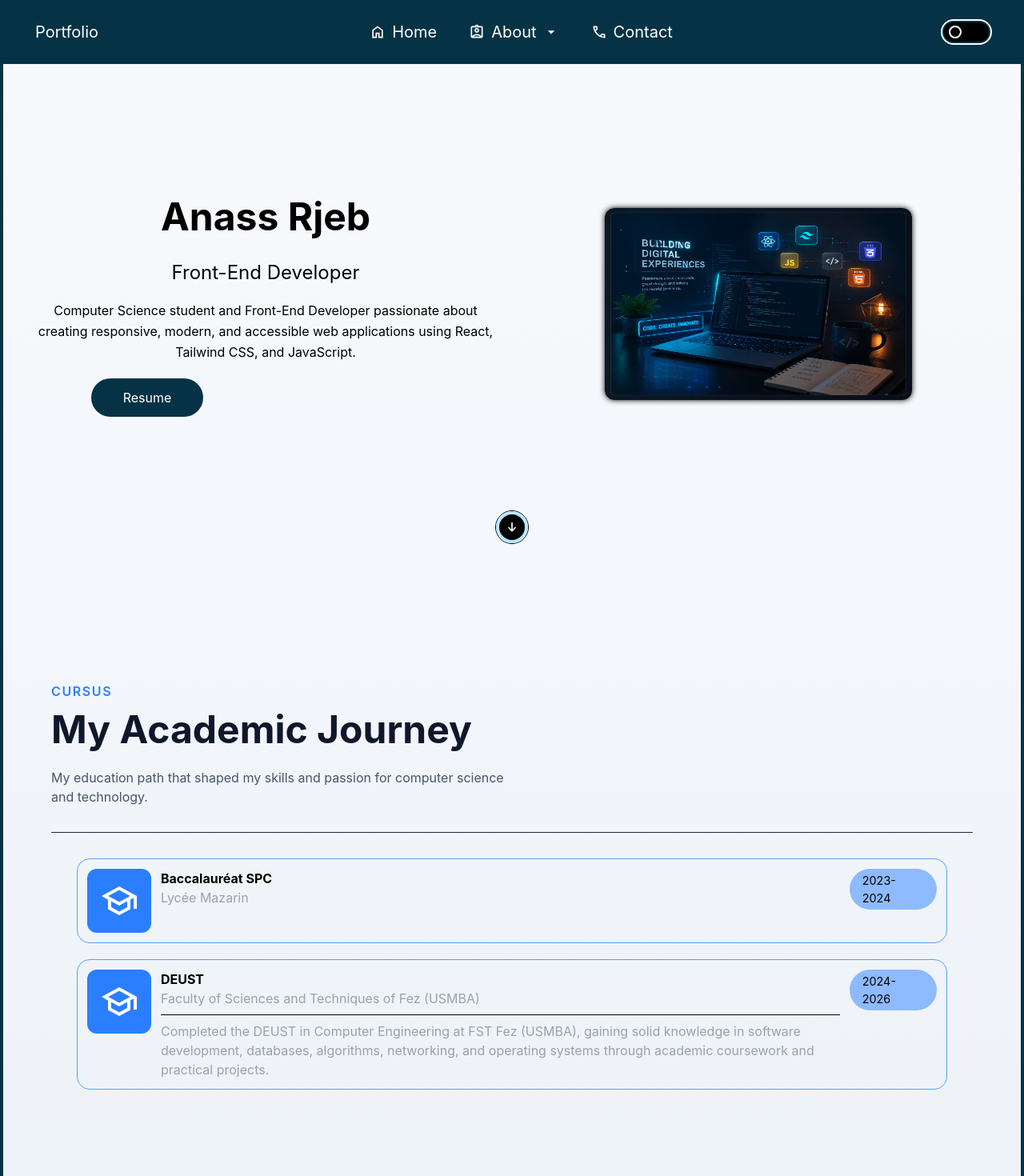
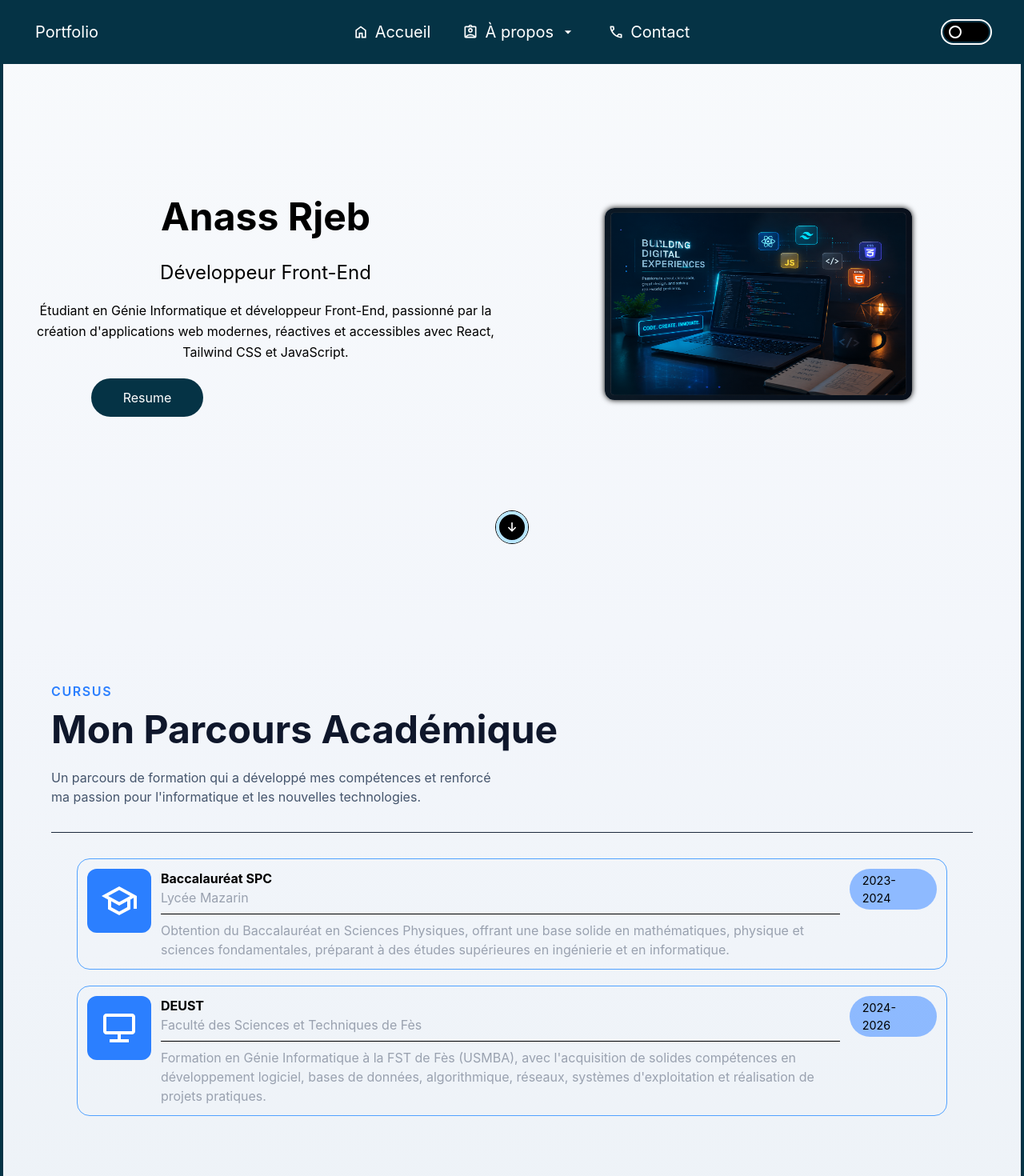
Before and after one commit to Rjeb-Anas/Portfolio--S, a React (Vite) app: page / in a window 1280 px wide. Shown: the top 1470 px of the page at 80% size. Built offline with nearby package versions, Linux system fonts and the light colour scheme.

Commit message:
Update portfolio

```diff
--- a/src/assets/index.jsx
+++ b/src/assets/index.jsx
@@ -5,7 +5,7 @@ import assignment from "./assignment.svg";
 import call from "./call.svg";
 import close from "./close.svg";
 import school from "./school.svg";
-
+import jamboard from "./jamboard.svg";
 export {
     arrowSvg,
     homeSvg,
@@ -14,4 +14,5 @@ export {
     call,
     close,
     school,
+    jamboard,
 };
--- a/src/components/Cursus.jsx
+++ b/src/components/Cursus.jsx
@@ -1,5 +1,6 @@
 import {
     school,
+    jamboard,
 } from "../assets";
 const Cursus = () => {
 
@@ -16,12 +17,11 @@ const Cursus = () => {
           </span>
 
           <h1 className="text-[clamp(2rem,5vw,3rem)] font-bold text-slate-900 dark:text-white">
-            My Academic Journey
+            Mon Parcours Académique
           </h1>
 
           <p className="max-w-xl text-slate-600 dark:text-slate-400 text-[clamp(0.9rem,1.5vw,1rem)]">
-            My education path that shaped my skills and passion for computer
-            science and technology.
+            Un parcours de formation qui a développé mes compétences et renforcé ma passion pour l'informatique et les nouvelles technologies.
           </p>
         </div>
         <hr className="border-slate-800" />
@@ -36,8 +36,10 @@ const Cursus = () => {
                   <div className="w-[80%] max-md:w-full flex flex-col">
                     <b>Baccalauréat SPC</b>
                     <span className="text-gray-400">Lycée Mazarin</span>
-                    <span>
-
+                    <hr className="my-2 bg-gray-400" />
+                    <span className="text-gray-400 text-[clamp(0.9rem,1.5vw,1rem)]">
+                      Obtention du Baccalauréat en Sciences Physiques, offrant une base solide en mathématiques, physique et sciences fondamentales,
+                      préparant à des études supérieures en ingénierie et en informatique.
                     </span>
                   </div>
                   <div className="flex items-start justify-center ">
@@ -47,15 +49,15 @@ const Cursus = () => {
             <article className="w-full  p-3  flex flex-row max-md:flex-col justify-between rounded-2xl border gap-3
              border-blue-400 hover:border-blue-500">
                   <div className="w-20 max-md:w-15 max-md:h-15 h-20 p-4 bg-blue-500 rounded-xl flex items-center justify-center">
-                  <img src={school} alt="Home" className="size-full" />
+                  <img src={jamboard} alt="Home" className="size-full" />
                   </div>
                   <div className="w-[80%] max-md:w-full flex flex-col">
                     <b>DEUST</b>
-                    <span className="text-gray-400">Faculty of Sciences and Techniques of Fez (USMBA)</span>
+                    <span className="text-gray-400">Faculté des Sciences et Techniques de Fès</span>
                     <hr className="my-2 bg-gray-400" />
                     <span className="text-gray-400 text-[clamp(0.9rem,1.5vw,1rem)]">
-                      Completed the DEUST in Computer Engineering at FST Fez (USMBA), gaining solid knowledge in software
-                      development, databases, algorithms, networking, and operating systems through academic coursework and practical projects.
+                      Formation en Génie Informatique à la FST de Fès (USMBA), avec l'acquisition de solides compétences en développement logiciel, bases de données,
+                      algorithmique, réseaux, systèmes d'exploitation et réalisation de projets pratiques.
                     </span>
                   </div>
                   <div className="flex items-start justify-center ">
--- a/src/components/Header.jsx
+++ b/src/components/Header.jsx
@@ -44,7 +44,7 @@ const Header = () => {
                         hover:after:w-full after:transition-all
                         after:left-0 after:bottom-0 ">
                         <img src={homeSvg} alt="Home" className="size-5 mr-2" />
-                        Home</a>
+                        Accueil</a>
                     <button ref={aboutRef}
                         onClick={() => SetIsOpen(!isOpen)} className={`px-3 py-2 m-2 relative
                         flex items-center justify-center
@@ -54,13 +54,13 @@ const Header = () => {
                         ${isOpen ? "hover:after:w-0" : "hover:after:w-full"}
                         after:left-0 after:bottom-0 `}>
                         <img src={assignment} alt="Home" className="size-5 mr-2" />
-                        About
+                        À propos
                         <img src={arrowSvg} alt="" className={`size-5 ml-2 ${isOpen ? "animate-open-arrow" : ""} `} />
                         <div className={`absolute flex-col w-full h-auto py-3 bg-cyan-950 top-full z-50 rounded-lg shadow-lg shadow-black
                                 left-0 ${isOpen ? "flex animate-menu-open" : "hidden"} text-[clamp(0.5rem,1vw,0.75rem)`}>
-                            <a href="#About" className="py-2 hover:bg-white/10 overflow-hidden line-clamp-1 ">About</a>
+                            <a href="#About" className="py-2 hover:bg-white/10 overflow-hidden line-clamp-1 ">À propos</a>
                             <a href="#Cursus" className="py-2 hover:bg-white/10 overflow-hidden line-clamp-1 ">Cursus</a>
-                            <a href="" className="py-2 hover:bg-white/10 overflow-hidden line-clamp-1 ">Projects</a>
+                            <a href="" className="py-2 hover:bg-white/10 overflow-hidden line-clamp-1 ">Projets</a>
                         </div>
                     </button>
                     <a href="" className="px-3 py-2 m-2 relative
--- a/src/components/Home.jsx
+++ b/src/components/Home.jsx
@@ -14,13 +14,12 @@ const Home = () => {
                     </h1>
 
                     <h2 className="text-[clamp(1rem,2.5vw,1.5rem)] py-2 w-full text-center">
-                        Front-End Developer
+                        Développeur Front-End
                     </h2>
 
                     <p className="text-[clamp(0.9rem,1.5vw,1rem)] py-2 w-full text-center leading-relaxed">
-                        Computer Science student and Front-End Developer passionate about
-                        creating responsive, modern, and accessible web applications using
-                        React, Tailwind CSS, and JavaScript.
+                        Étudiant en Génie Informatique et développeur Front-End, passionné par la création d'applications web modernes,
+                        réactives et accessibles avec React, Tailwind CSS et JavaScript.
                     </p>
                     <div className="w-full flex py-3 max-md:flex-col
                     items-center justify-center">
```
Also changed, not shown: src/assets/jamboard.svg (added).
